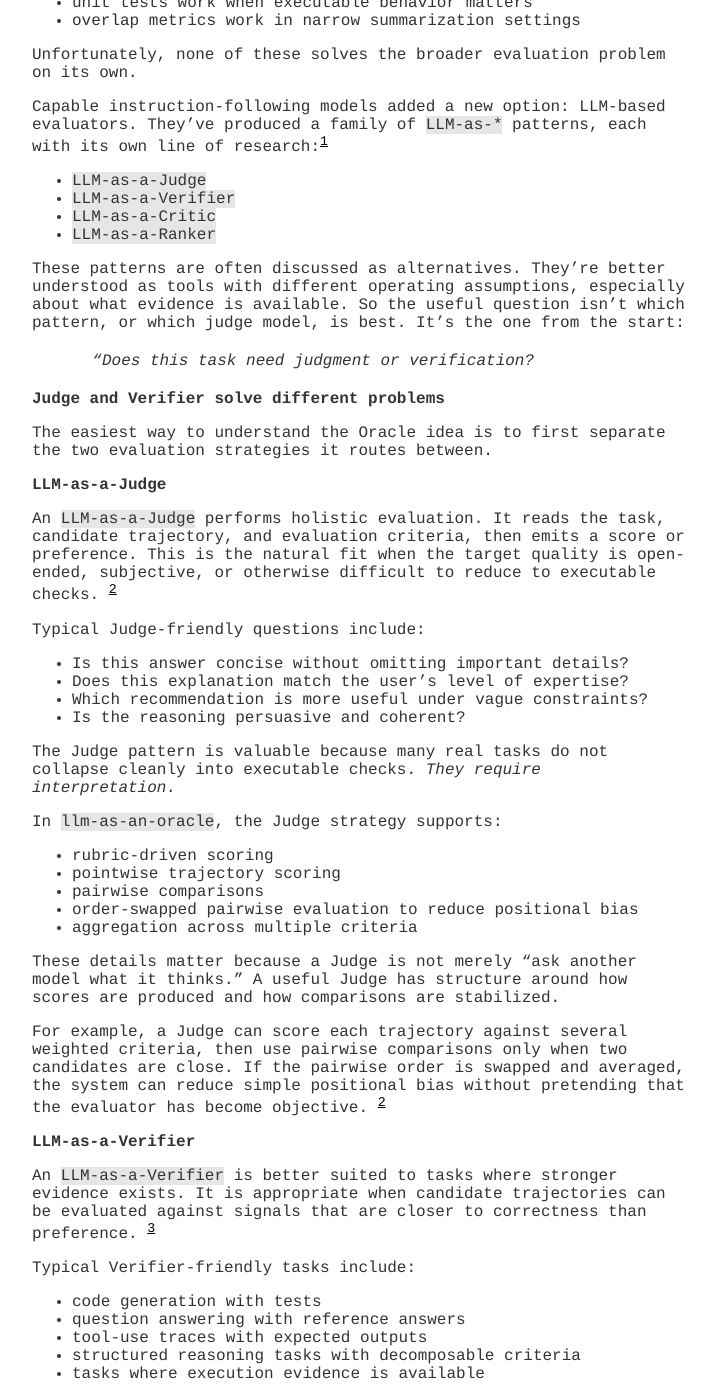
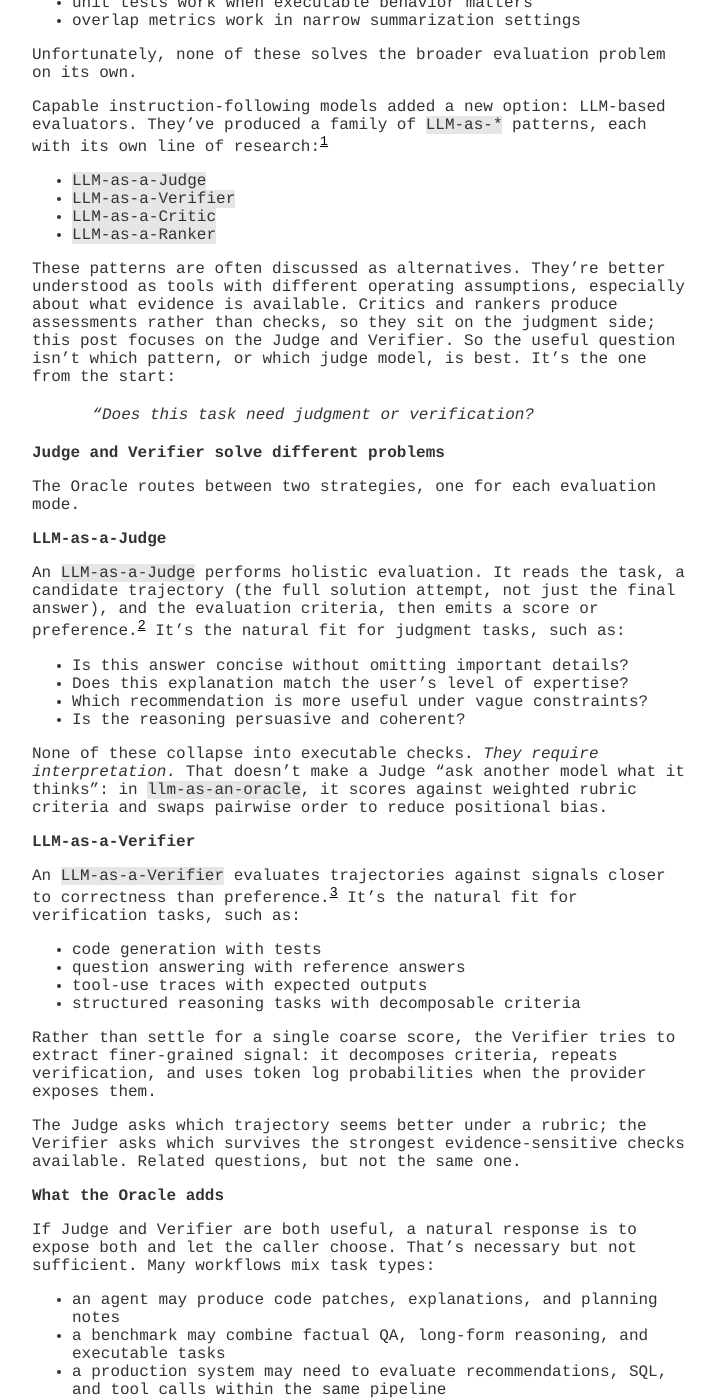
Before and after one commit to hsanchez/hsanchez.github.io, a Jekyll site: the page built from posts/notes/_posts/2026-05-13-llm-as-an-oracle.md, in a window 1280 px wide and 1400 px high, scrolled down 1728 px. Shown: the whole window, without its empty margins (278-994 px from the left). Built offline with Jekyll 4.4.1, drawn with Linux system fonts in a browser that asks for light colours; some of the changed text lies outside the part shown.

Commit message:
Update 2026-05-13-llm-as-an-oracle.md

````diff
--- a/posts/notes/_posts/2026-05-13-llm-as-an-oracle.md
+++ b/posts/notes/_posts/2026-05-13-llm-as-an-oracle.md
@@ -67,82 +67,54 @@ research:[^llm-as-family]
 - `LLM-as-a-Critic`
 - `LLM-as-a-Ranker`
 
-These patterns are often discussed as alternatives. They're better understood
-as tools with different operating assumptions, especially about what evidence
-is available. So the useful question isn't which pattern, or which judge model,
-is best. It's the one from the start:
+These patterns are often discussed as alternatives. They're better understood as
+tools with different operating assumptions, especially about what evidence is
+available. Critics and rankers produce assessments rather than checks, so they
+sit on the judgment side; this post focuses on the Judge and Verifier. So the
+useful question isn't which pattern, or which judge model, is best. It's the one
+from the start:
 
 > Does this task need judgment or verification?
 
 ## Judge and Verifier solve different problems
 
-The easiest way to understand the Oracle idea is to first separate the two
-evaluation strategies it routes between.
+The Oracle routes between two strategies, one for each evaluation mode.
 
 ### LLM-as-a-Judge
 
-An `LLM-as-a-Judge` performs holistic evaluation. It reads the task, candidate
-trajectory, and evaluation criteria, then emits a score or preference. This is
-the natural fit when the target quality is open-ended, subjective, or otherwise
-difficult to reduce to executable checks. [^judge]
-
-Typical Judge-friendly questions include:
+An `LLM-as-a-Judge` performs holistic evaluation. It reads the task, a candidate
+trajectory (the full solution attempt, not just the final answer), and the
+evaluation criteria, then emits a score or preference.[^judge] It's the natural
+fit for judgment tasks, such as:
 
 - Is this answer concise without omitting important details?
-- Does this explanation match the user’s level of expertise?
+- Does this explanation match the user's level of expertise?
 - Which recommendation is more useful under vague constraints?
 - Is the reasoning persuasive and coherent?
 
-The Judge pattern is valuable because many real tasks do not collapse cleanly
-into executable checks. _They require interpretation._
-
-In `llm-as-an-oracle`, the Judge strategy supports:
-
-- rubric-driven scoring
-- pointwise trajectory scoring
-- pairwise comparisons
-- order-swapped pairwise evaluation to reduce positional bias
-- aggregation across multiple criteria
-
-These details matter because a Judge is not merely "ask another model what it
-thinks." A useful Judge has structure around how scores are produced and how
-comparisons are stabilized.
-
-For example, a Judge can score each trajectory against several weighted criteria,
-then use pairwise comparisons only when two candidates are close. If the pairwise
-order is swapped and averaged, the system can reduce simple positional bias
-without pretending that the evaluator has become objective. [^judge]
+None of these collapse into executable checks. _They require interpretation._
+That doesn't make a Judge "ask another model what it thinks": in
+`llm-as-an-oracle`, it scores against weighted rubric criteria and swaps
+pairwise order to reduce positional bias.
 
 ### LLM-as-a-Verifier
 
-An `LLM-as-a-Verifier` is better suited to tasks where stronger evidence exists.
-It is appropriate when candidate trajectories can be evaluated against signals
-that are closer to correctness than preference.
-[^verifier]
-
-Typical Verifier-friendly tasks include:
+An `LLM-as-a-Verifier` evaluates trajectories against signals closer to
+correctness than preference.[^verifier] It's the natural fit for verification
+tasks, such as:
 
 - code generation with tests
 - question answering with reference answers
 - tool-use traces with expected outputs
 - structured reasoning tasks with decomposable criteria
-- tasks where execution evidence is available
 
-The Verifier strategy in this project is designed around:
+Rather than settle for a single coarse score, the Verifier tries to extract
+finer-grained signal: it decomposes criteria, repeats verification, and uses
+token log probabilities when the provider exposes them.
 
-- finer-grained score extraction
-- repeated verification
-- criteria decomposition
-- pairwise tournament-style ranking
-- support for logprob-aware scoring when the provider exposes token
-  probabilities
-
-That last point is important. A Verifier tries to squeeze more discriminative
-signal out of the evaluator than a single coarse score can provide.
-
-The Judge is asking which answer seems better under a rubric; the Verifier is
-asking which trajectory survives the strongest evidence-sensitive checks
-available. Related questions, but not the same one.
+The Judge asks which trajectory seems better under a rubric; the Verifier asks
+which survives the strongest evidence-sensitive checks available. Related
+questions, but not the same one.
 
 ## What the Oracle adds
 
@@ -155,30 +127,21 @@ task types:
 - a production system may need to evaluate recommendations, SQL, and tool calls
   within the same pipeline
 
-In those settings, asking the caller to manually select an evaluator every time
-creates friction and invites inconsistency.
+In those settings, asking the caller to pick an evaluator every time creates
+friction and invites inconsistency.
 
-The Oracle layer addresses that problem.
-
-Its job is to:
-
-1. inspect the task and trajectories
-2. extract signals about the task structure
-3. decide which evaluator is the better fit
-4. execute only that strategy
-5. return both the result and the routing explanation
-
-The Oracle is therefore not a third evaluator. It is a decision layer above the
-two evaluators.
+The Oracle removes that step. It inspects the task and its trajectories, picks
+the evaluator that fits better, runs only that one, and returns the result
+along with an explanation of the choice. It isn't a third evaluator; it sits
+above the two.
 
 ## Anatomy of the Oracle router
 
-The default router in `llm-as-an-oracle` is deterministic. It does not call an
-LLM to decide which evaluator to use. Instead, it extracts interpretable signals
-and applies a fixed chain of routing policies.
-
-That design choice is intentional. The system should make evaluator selection
-more legible, not less.
+The part of the Oracle that makes this choice is the router. The default router
+in `llm-as-an-oracle` is deterministic: it doesn't call an LLM to decide which
+evaluator to use. Instead, it extracts interpretable signals and applies a
+fixed chain of routing policies. That's deliberate: evaluator selection should
+become more legible, not less.
 
 <img src="/static/figs/llm-as-an-oracle.jpg" alt="LLM as an Oracle routing diagram" style="max-width:100%;height:auto;">
 
@@ -197,58 +160,35 @@ The current implementation uses features such as:
 - `output_available`
 - `prior_hardness`
 
-These features encode simple but meaningful intuitions.
-
-For example:
-
-- ground truth and test cases usually favor verification
-- execution output usually favors verification
-- open-ended language often favors judgment
-- a previously observed hard task may deserve a stronger verification path
-
 The goal is not to perfectly infer task type from text. The goal is to make the
 selection logic explicit enough to inspect, revise, and extend.
 
 ### Step 2: collect policy votes
 
-Signals are passed through a chain of policies. The default router uses policies
-that reason about:
-
-- prior hardness
-- available ground truth
-- keyword/domain cues
-- task difficulty
-- output availability
-- trajectory count
-
+Signals are passed through a chain of policies, roughly one per signal group.
 Each policy casts a weighted vote for either `Judge` or `Verifier`.
 
 Conceptually:
-
 ```text
-Ground truth present?        -> favor Verifier
-Execution output available?  -> favor Verifier
-Open-ended wording?          -> favor Judge
-Very low routing confidence? -> fall back to Judge
+Ground truth or test cases present?  -> favor Verifier
+Execution output available?          -> favor Verifier
+Previously observed as hard?         -> favor Verifier
+Open-ended wording?                  -> favor Judge
 ```
 
 The implementation is more nuanced than that sketch, but the spirit is the
-same. Evaluation mode is chosen by accumulating evidence.
+same: evaluation mode is chosen by accumulating evidence.
 
 ### Step 3: aggregate confidence
 
-The router aggregates weighted policy votes into a final confidence score. The
-winning strategy is selected only if its confidence is strong enough. Otherwise,
+The router aggregates the weighted votes into a final confidence score. The
+winning strategy is selected only if its confidence is strong enough; otherwise,
 the system falls back to the more general-purpose Judge path.
 
-This creates an important separation:
-
-- a strategy can be powerful
-- the router can still decide that the available evidence does not justify using
-  it for this particular task
-
-That is a better design than letting every downstream evaluator silently assume
-the task is well suited to its own strengths.
+This separates a strategy's power from its fit. A Verifier can be the stronger
+tool and still be the wrong one when the evidence for this task doesn't justify
+it. That's a better design than letting every downstream evaluator silently
+assume the task suits its own strengths.
 
 ### Step 4: expose the routing trace
 
@@ -260,9 +200,8 @@ The output of a routing decision includes:
 - every policy vote
 - a human-readable reasoning trace
 
-I care about this part the most, because evaluation pipelines already
-accumulate ambiguity. A score without a path to understanding how it was
-obtained is hard to debug. The Oracle makes one
+I care about this part the most, because evaluation pipelines already accumulate
+ambiguity, and a score you can't trace is hard to debug. The trace makes one
 critical source of ambiguity observable: why this evaluator was chosen in the
 first place.
 
````
